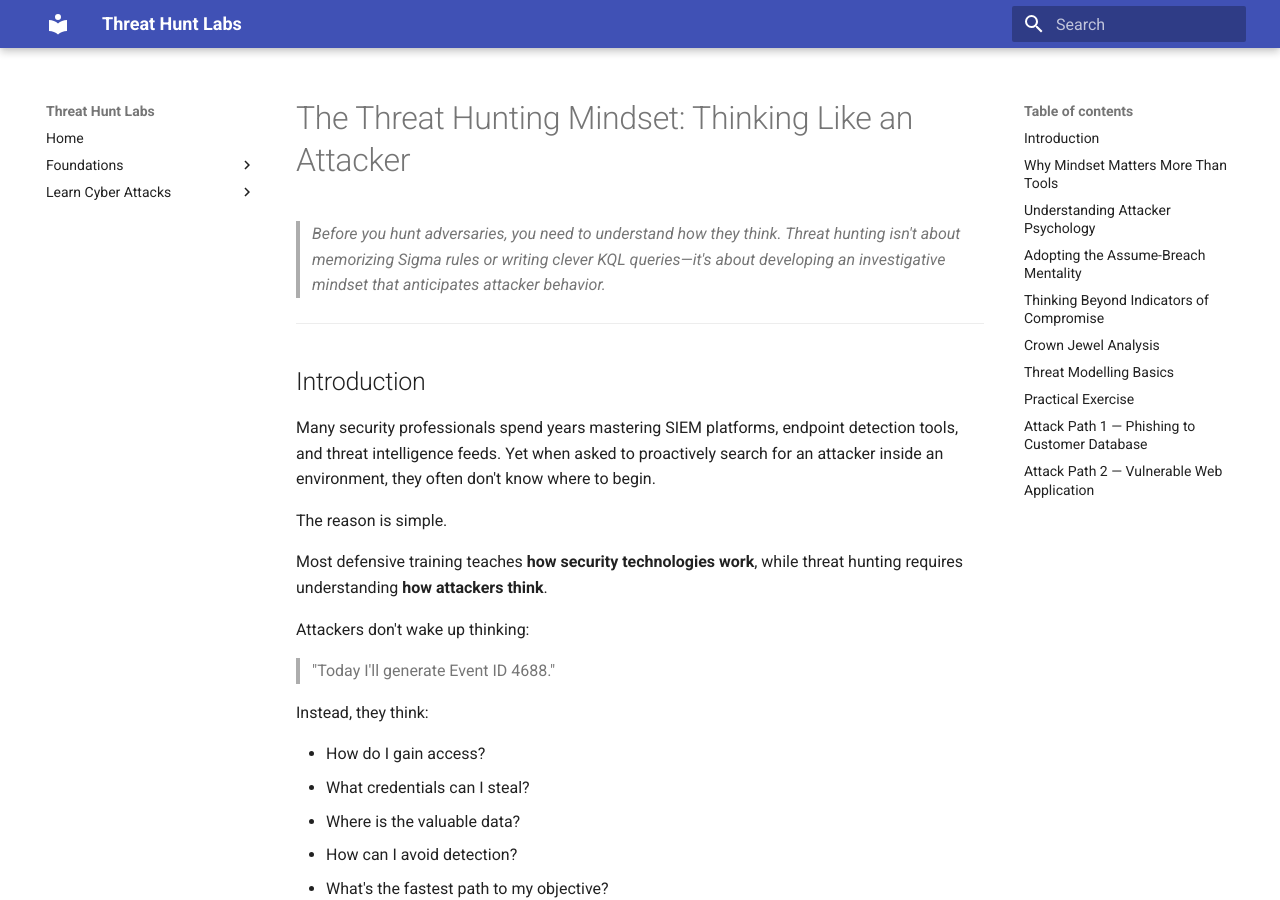
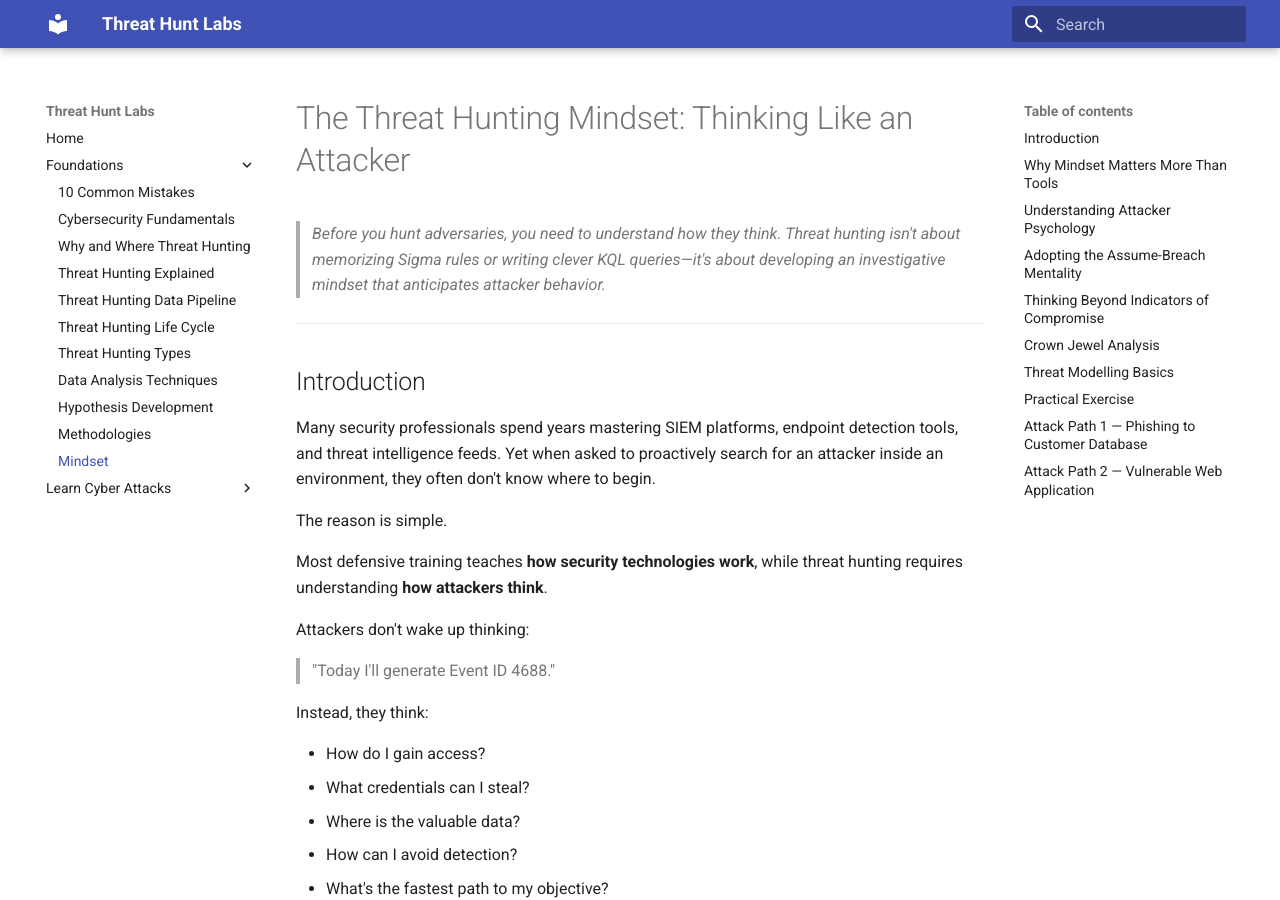
Before and after one commit to pbmundas/ThreatHuntingLabs, an MkDocs documentation site: the page built from docs/foundations/The-Threat-Hunting-Mindset-Thinking-Like-an-Attacker.md, in a window 1280 px wide and 900 px high. Built offline with MkDocs 1.6.1 and Material for MkDocs 9.7.7, drawn with Linux system fonts in a browser that asks for light colours.

Commit message:
Update mkdocs.yml

```diff
--- a/mkdocs.yml
+++ b/mkdocs.yml
@@ -36,7 +36,8 @@ nav:
       - Threat Hunting Types: foundations/Types-of-Threat-Hunting-Choosing-the-Right-Hunting-Strategy.md
       - Data Analysis Techniques: foundations/Threat-Hunting-Data-Analysis-Techniques.md
       - Hypothesis Development: foundations/Hypothesis-Development-Thinking-Like-a-Threat-Hunter-Before-Writing-a-Single-Query.md
-      - Methodologies: foundations/Threat-Hunting-Methodologies:-Choosing-the-Right-Hunting-Approach.md
+      - Methodologies: foundations/Threat-Hunting-Methodologies:-Choosing-the-Right-Hunting-Approach.md-
+      - Mindset: foundations/The-Threat-Hunting-Mindset-Thinking-Like-an-Attacker.md
 
   #- MITRE ATT&CK:
   #    - Introduction: mitre/introduction.md
```
